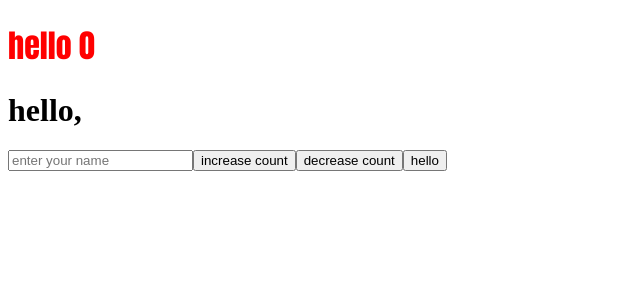
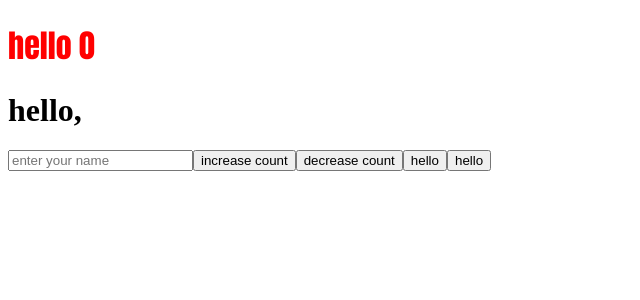
Before and after one commit to Biplovkarki/simple-counter-app, a Next.js app: page / in a window 1280 px wide. Shown: the top 300 px of the page, without its empty margins (0-640 px from the left). Built offline with nearby package versions, Linux system fonts and the light colour scheme.

Commit message:
add this

```diff
--- a/src/pages/index.js
+++ b/src/pages/index.js
@@ -45,6 +45,8 @@ const changeName =(e)=>{
       <button onClick={increaseCounter}>increase count</button>
       <button onClick={decreaseCounter}>decrease count</button>
       <MyButton text="hello" onInput={increaseCounter}/>
+      <MyButton text="hello" onInput={increaseCounter}/>
+
       </div>
       </main>
     </>
```
